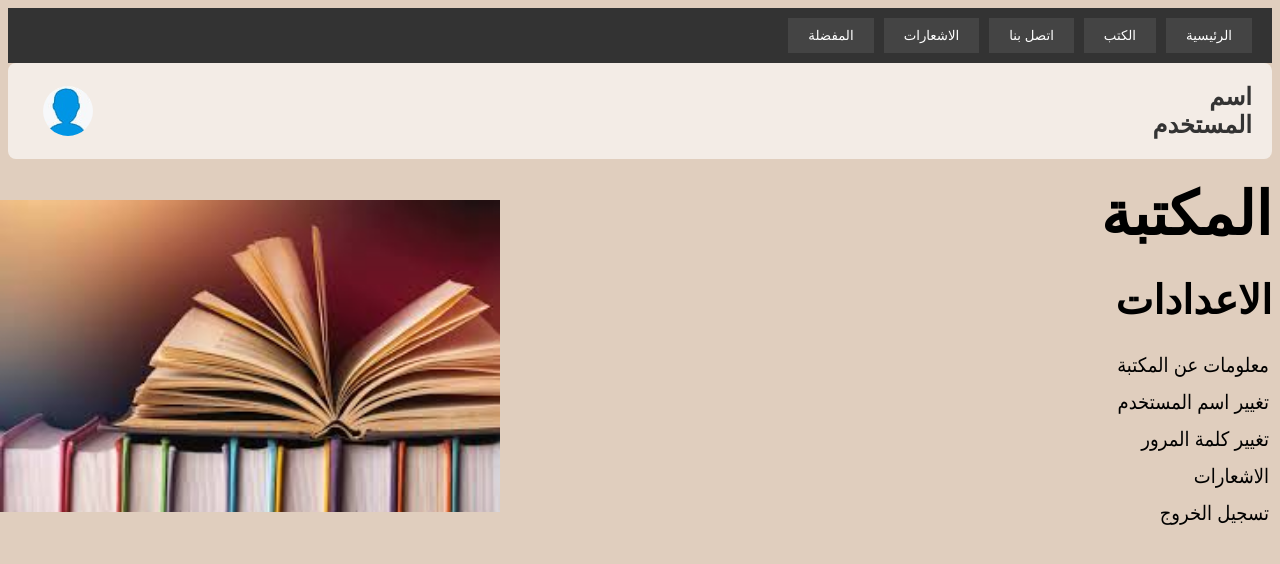
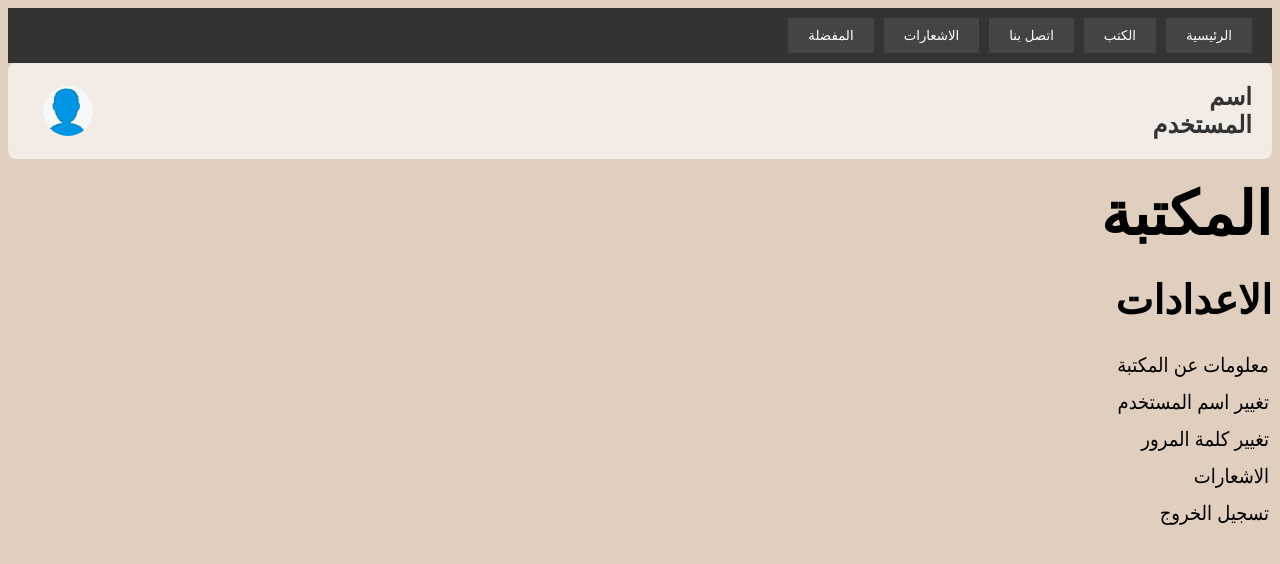
Before and after one commit to Kiwi64bit/TanweenLibrary, a plain HTML site: page pages/settings.html in a window 1280 px wide. Drawn offline with Linux system fonts and the light colour scheme.

Commit message:
Update settings.css

```diff
--- a/css/settings.css
+++ b/css/settings.css
@@ -40,7 +40,6 @@ li:hover {
 
 body{
   background-color: #E0CEBE;
-    background-image: url(../assets/images/settings.jpeg);
     background-position-y: 200px;
    background-repeat: no-repeat;
    background-size: 500px;
```
